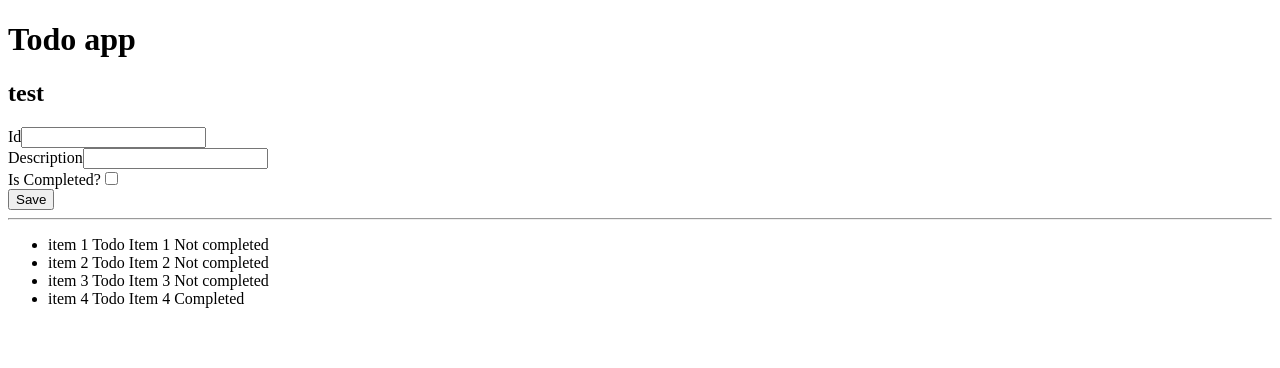
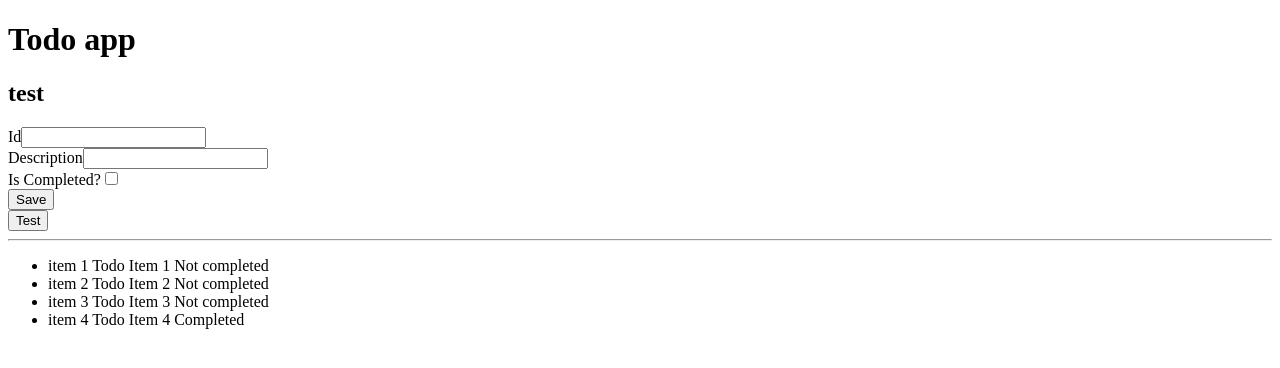
Before and after one commit to shibut12/ToDo-app, a React (Create React App) app: page / in a window 1280 px wide. Shown: the top 368 px of the page. Built offline with nearby package versions, Linux system fonts and the light colour scheme.

Commit message:
Updated to get child elements using refs

```diff
--- a/src/components/ItemForm.js
+++ b/src/components/ItemForm.js
@@ -5,7 +5,19 @@ import {connect} from 'react-redux';
 
 let ItemForm =({item, dispatch}) =>{
     let id, description, isCompleted
+
+    function handleClick(e){
+        console.log('test');
+        const itm={
+            id:id.value,
+            description:description.value,
+            isCompleted:isCompleted.value==='on'?true:false
+        }
+        console.log(itm);
+    };
+
     return(
+        <div>
             <form onSubmit={e=>{
                 e.preventDefault()
                 const itm={
@@ -46,8 +58,10 @@ let ItemForm =({item, dispatch}) =>{
                     type="submit"
                     value="Save"/>
             </form>
+            <button onClick={handleClick}>Test</button>
+        </div>
     );
-}
+};
 
 ItemForm.propTypes = {
     item: PropTypes.object
```
Lines whose indentation alone changed are shown as unchanged.
